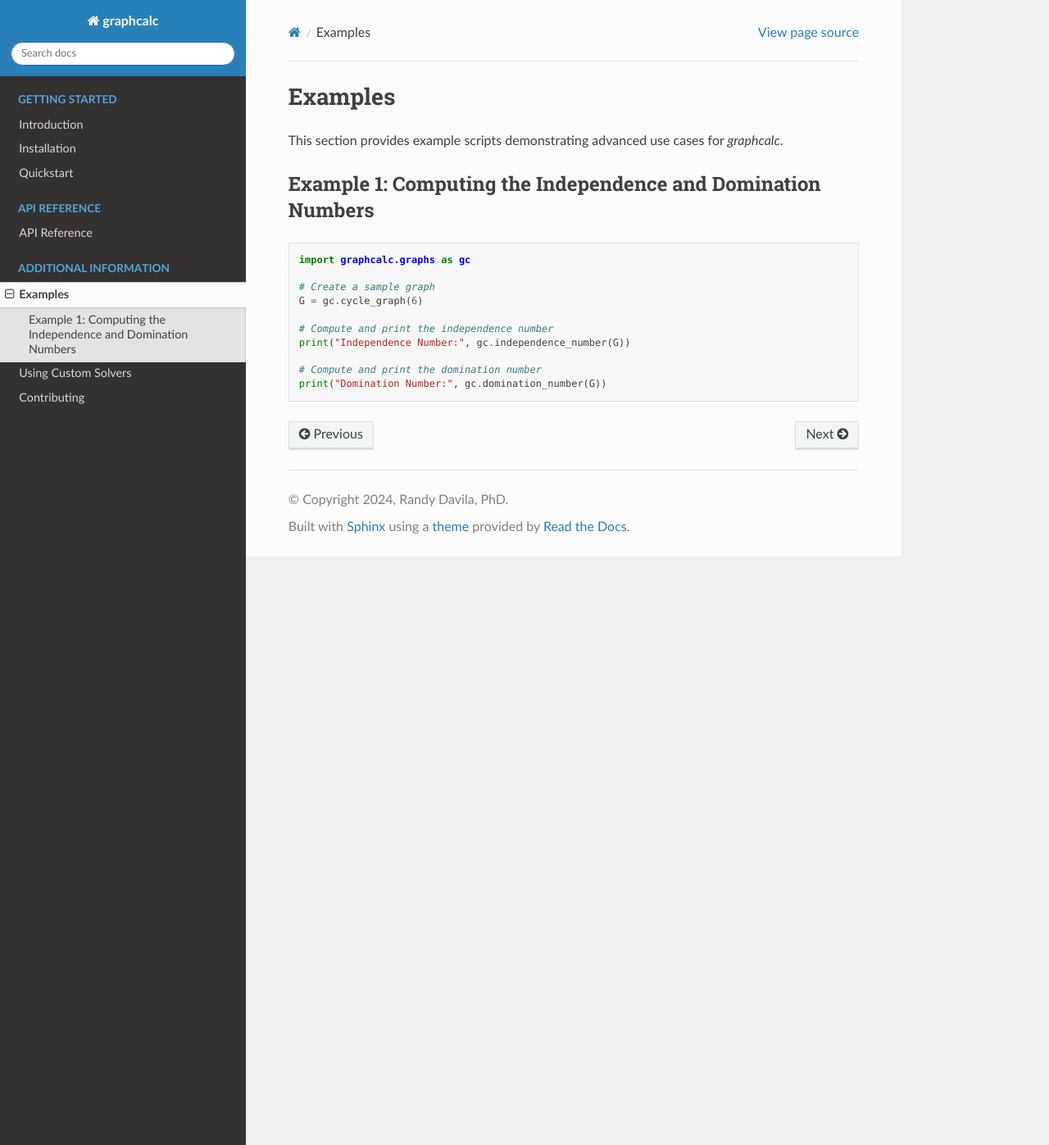
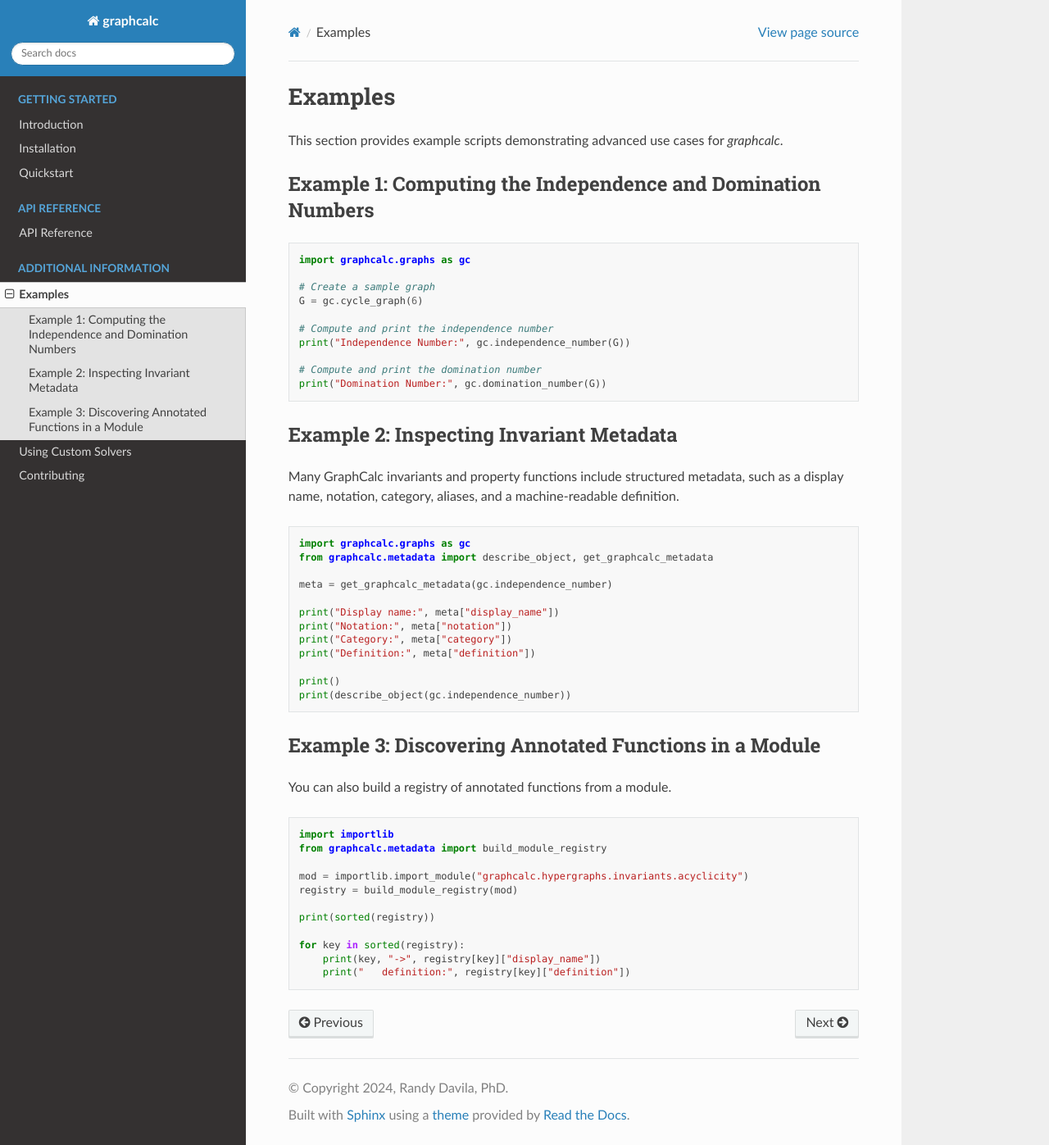
Before and after one commit to RandyRDavila/GraphCalc, a Sphinx documentation site: the page built from docs/source/examples.rst, in a window 1280 px wide and 1397 px high. Shown: the whole window at 82% size. Built offline with Sphinx 7.4.7 and the Read the Docs theme 3.1.0, drawn with Linux system fonts in a browser that asks for light colours.

Commit message:
updated examples doc

```diff
--- a/docs/source/examples.rst
+++ b/docs/source/examples.rst
@@ -18,3 +18,46 @@ Example 1: Computing the Independence and Domination Numbers
 
     # Compute and print the domination number
     print("Domination Number:", gc.domination_number(G))
+
+
+Example 2: Inspecting Invariant Metadata
+----------------------------------------
+
+Many GraphCalc invariants and property functions include structured metadata,
+such as a display name, notation, category, aliases, and a machine-readable
+definition.
+
+.. code-block:: python
+
+    import graphcalc.graphs as gc
+    from graphcalc.metadata import describe_object, get_graphcalc_metadata
+
+    meta = get_graphcalc_metadata(gc.independence_number)
+
+    print("Display name:", meta["display_name"])
+    print("Notation:", meta["notation"])
+    print("Category:", meta["category"])
+    print("Definition:", meta["definition"])
+
+    print()
+    print(describe_object(gc.independence_number))
+
+
+Example 3: Discovering Annotated Functions in a Module
+------------------------------------------------------
+
+You can also build a registry of annotated functions from a module.
+
+.. code-block:: python
+
+    import importlib
+    from graphcalc.metadata import build_module_registry
+
+    mod = importlib.import_module("graphcalc.hypergraphs.invariants.acyclicity")
+    registry = build_module_registry(mod)
+
+    print(sorted(registry))
+
+    for key in sorted(registry):
+        print(key, "->", registry[key]["display_name"])
+        print("   definition:", registry[key]["definition"])
```
